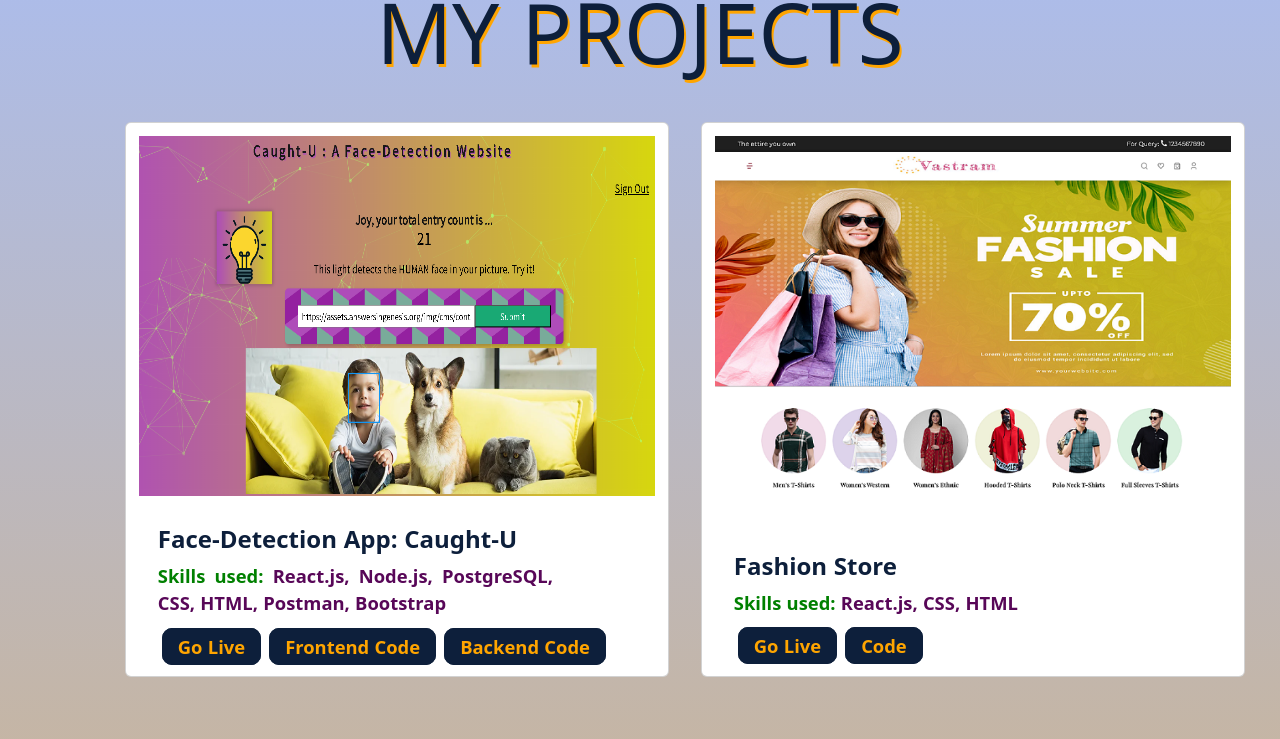
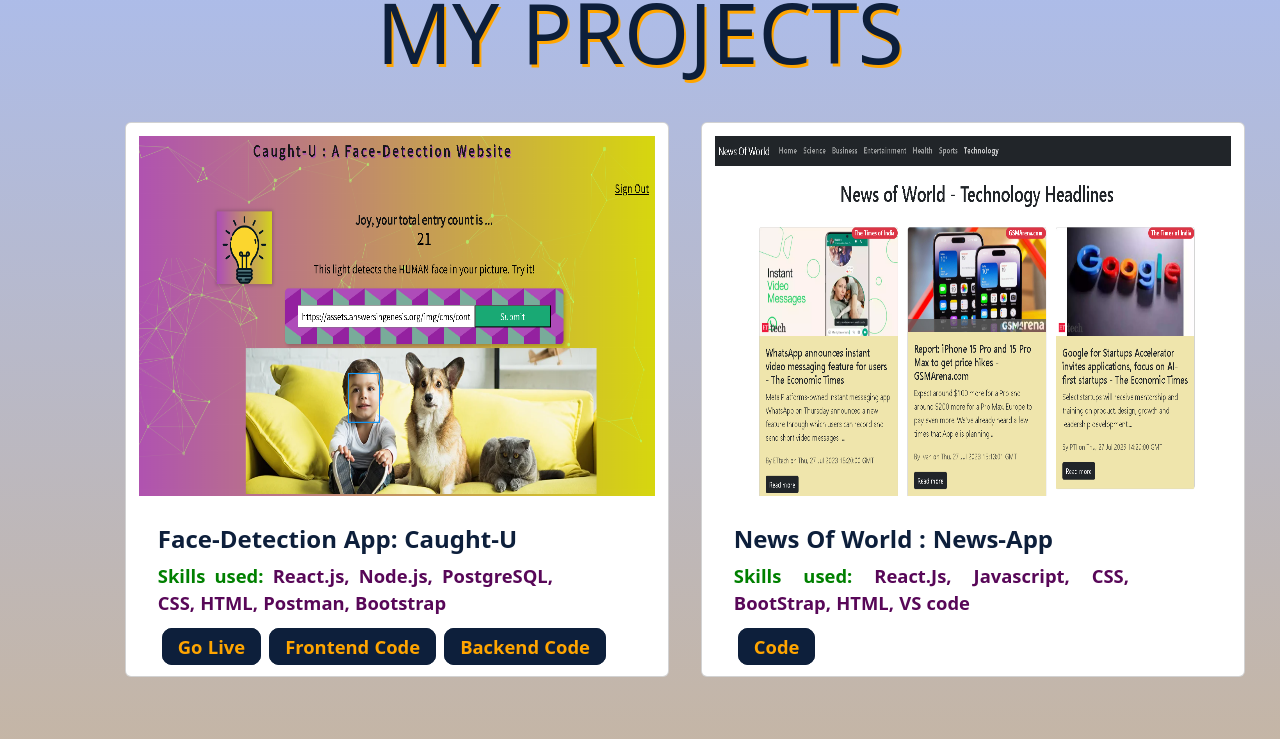
Before and after one commit to vaishali4244/portfolio, a React (Create React App) app: page / in a window 1280 px wide. Shown: the part 1700-2439 px from the top of the page. Built offline with nearby package versions, Linux system fonts and the light colour scheme.

Commit message:
projects updated

```diff
--- a/src/components/Projects/Project.js
+++ b/src/components/Projects/Project.js
@@ -17,6 +17,15 @@ const Project = () => {
             <a href="https://vaishali4244.github.io/face-recognizer/" className="button3  " target="_blank" rel="noreferrer">Go Live</a>
             <a href="https://github.com/vaishali4244/face-recognizer" className="button3  " target="_blank" rel="noreferrer">Frontend Code</a>
             <a href="https://github.com/vaishali4244/face_detector_backend" className="button3 " target="_blank" rel="noreferrer">Backend Code</a>
+          </div>
+        </div>
+
+        <div className="card box3" >
+          <img src={require("../../assets/news.png")} className="anim" alt="..." />
+          <div className="card-body ">
+            <h4 className="card-font3">News Of World : News-App</h4>
+            <p >Skills used: <span>React.Js, Javascript, CSS, BootStrap, HTML, VS code </span></p>
+            <a href="https://github.com/vaishali4244/News-app" className="button3" target="_blank" rel="noreferrer">Code</a>
           </div>
         </div>
 
@@ -47,7 +56,8 @@ const Project = () => {
             <a href="https://github.com/vaishali4244/food_hunt" className="button3" target="_blank" rel="noreferrer">Code</a>
           </div>
         </div>
-        <div className="card box3" >
+
+        {/* <div className="card box3" >
           <img src={require("../../assets/Rlogin.png")} className="anim" alt="..." />
           <div className="card-body ">
             <h4 className="card-font3">Responsive Login</h4>
@@ -55,7 +65,7 @@ const Project = () => {
             <a href="https://vaishali4244.github.io/Responsive-Login/" className="button3" target="_blank" rel="noreferrer">Go Live</a>
             <a href="https://github.com/vaishali4244/Responsive-Login" className="button3" target="_blank" rel="noreferrer">Code</a>
           </div>
-        </div>
+        </div> */}
 
         <div className="card  box3" >
           <img src={require("../../assets/ttt.png")} className="anim" alt="ticTacToe Game" />
```
Also changed, not shown: src/assets/news.png (added), 1 other file (tests, documents, lock files or other folders).
